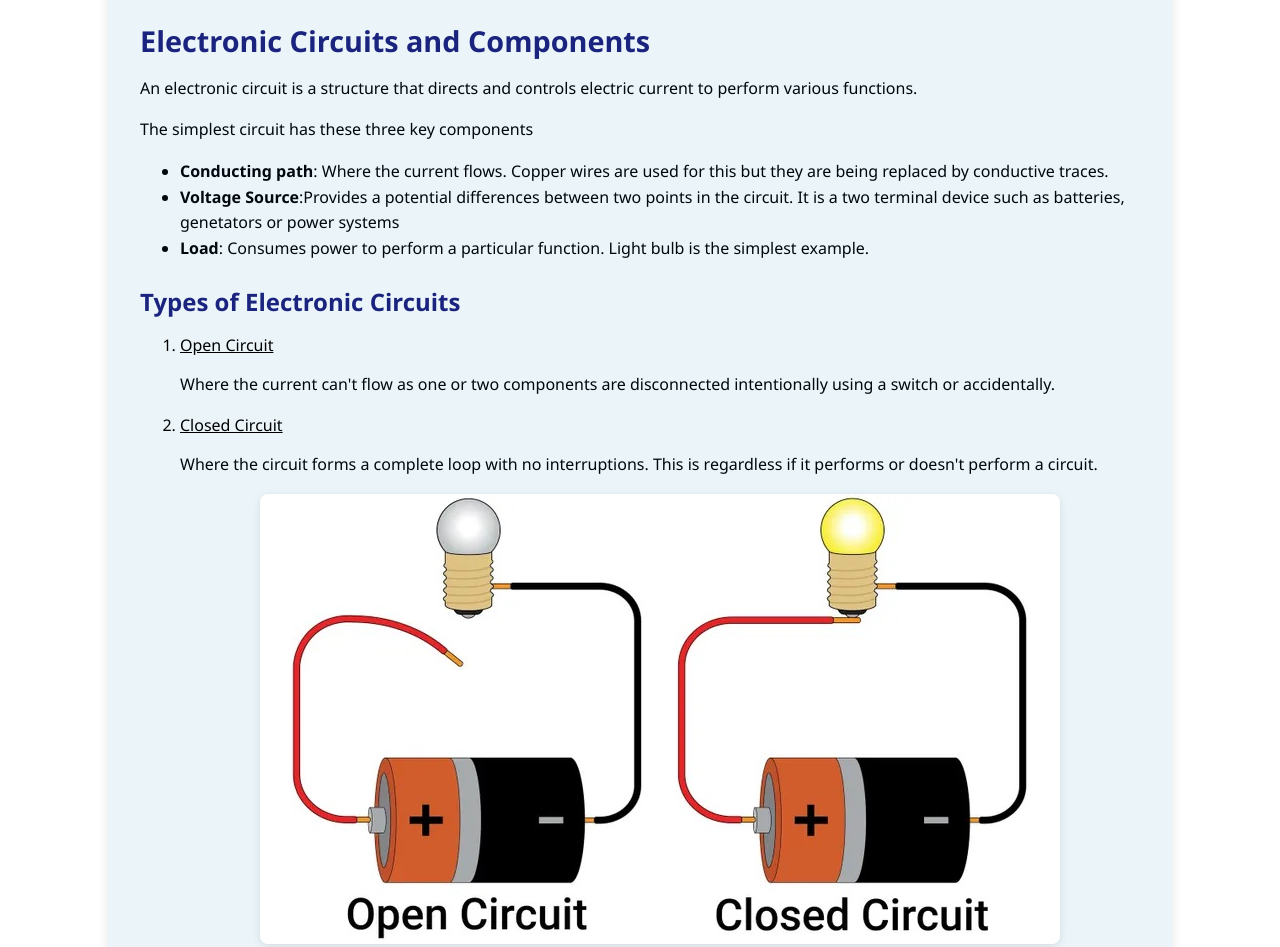
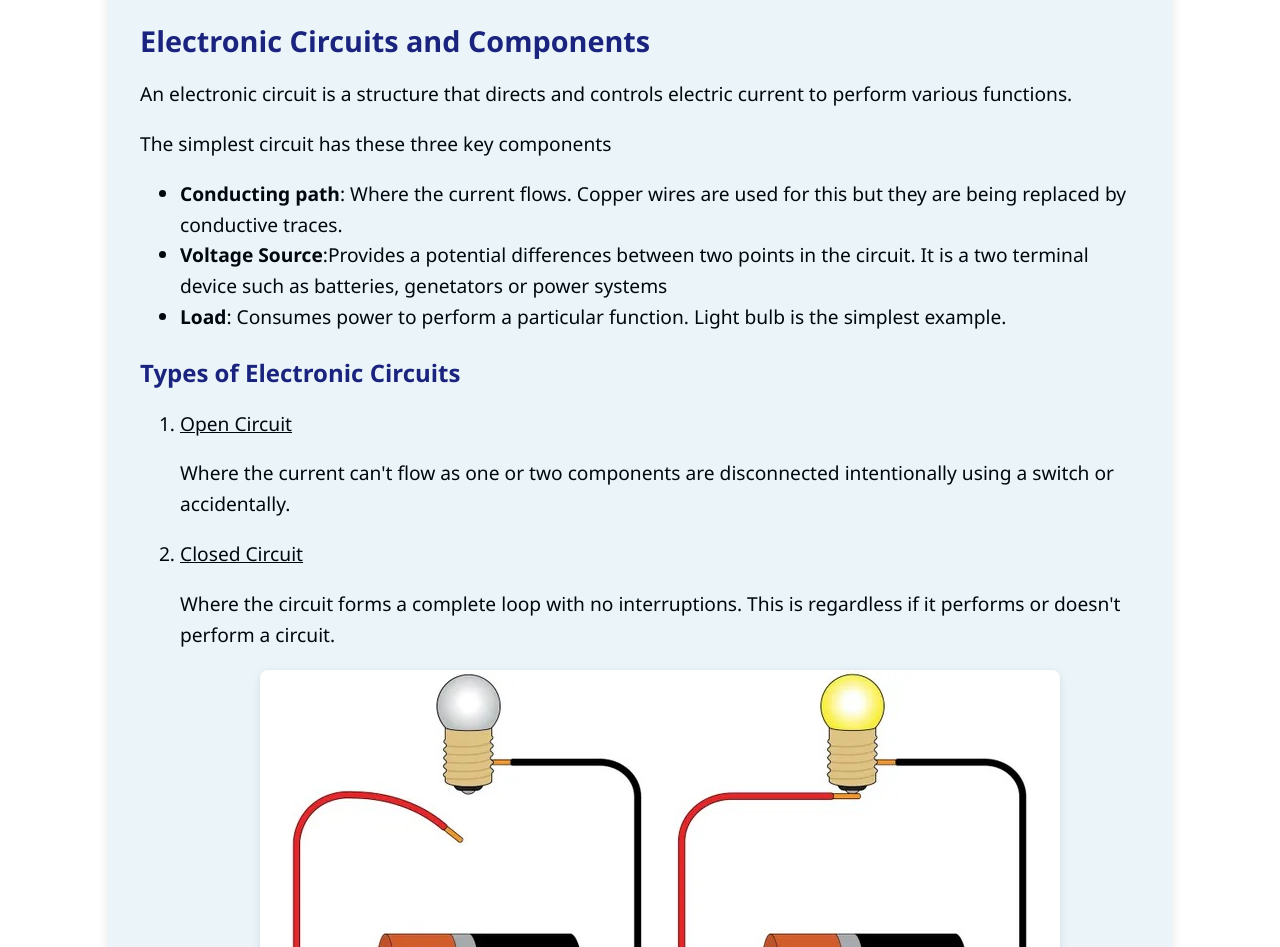
Before and after one commit to JKariithi/JaniceK-Portfolio, a plain HTML site: page module_3/module_3.html in a window 1280 px wide. Shown: the part 172-1119 px from the top of the page. Drawn offline with Linux system fonts and the light colour scheme.

Commit message:
added styling for ordered lists.

```diff
--- a/module_style.css
+++ b/module_style.css
@@ -48,8 +48,8 @@ body {
 
 
 
-  section p, section ul {
-    font-size: 1rem;
+  section p, section ul, section ol {
+    font-size: 1.2rem;
     line-height: 1.6;
     color: #00070e;
     text-align: left;
@@ -93,7 +93,3 @@ tr:nth-child(even) {
   clear: both;
   display: table;
 }
-
-section ol{
-  text-align: left;
-}
```
